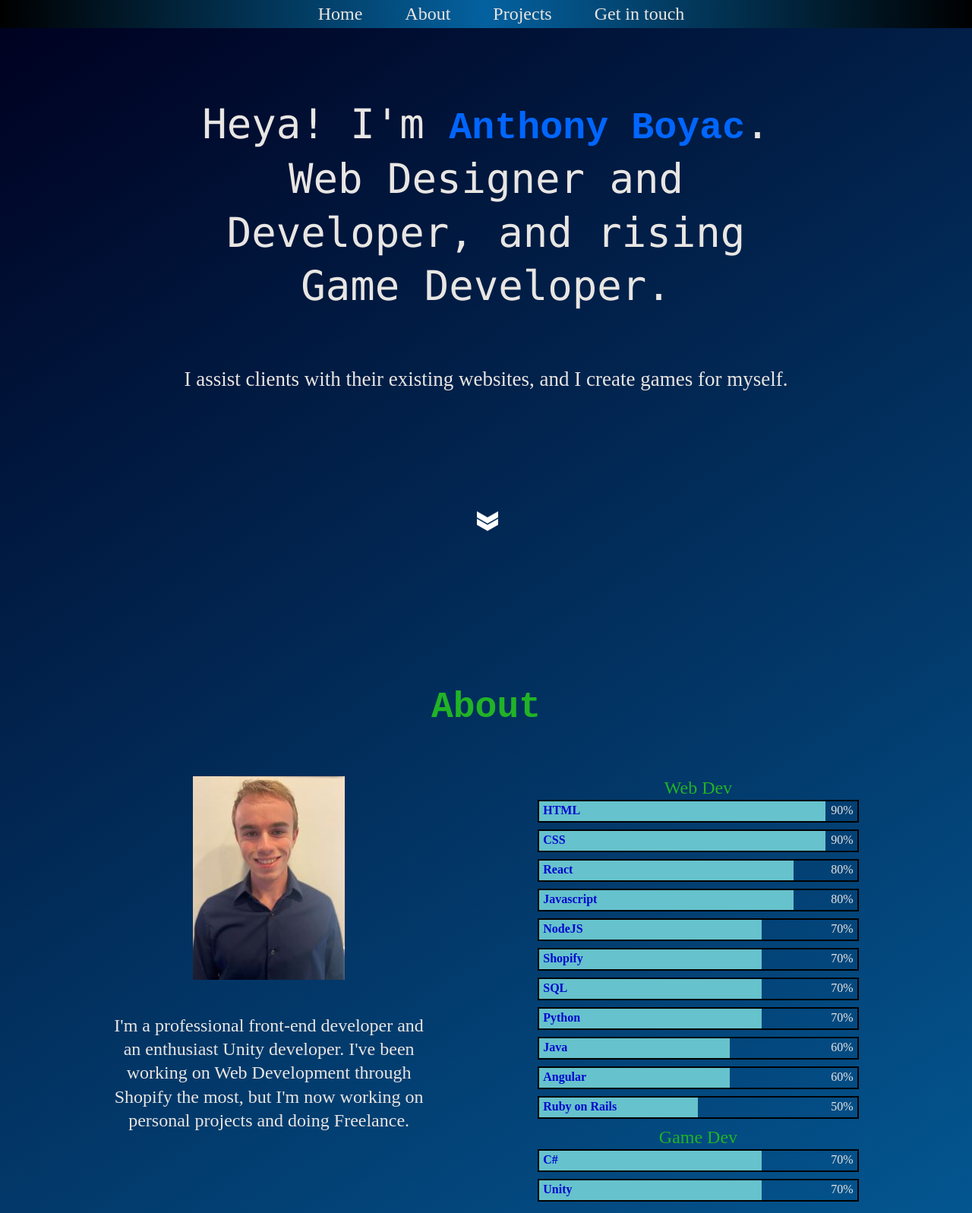
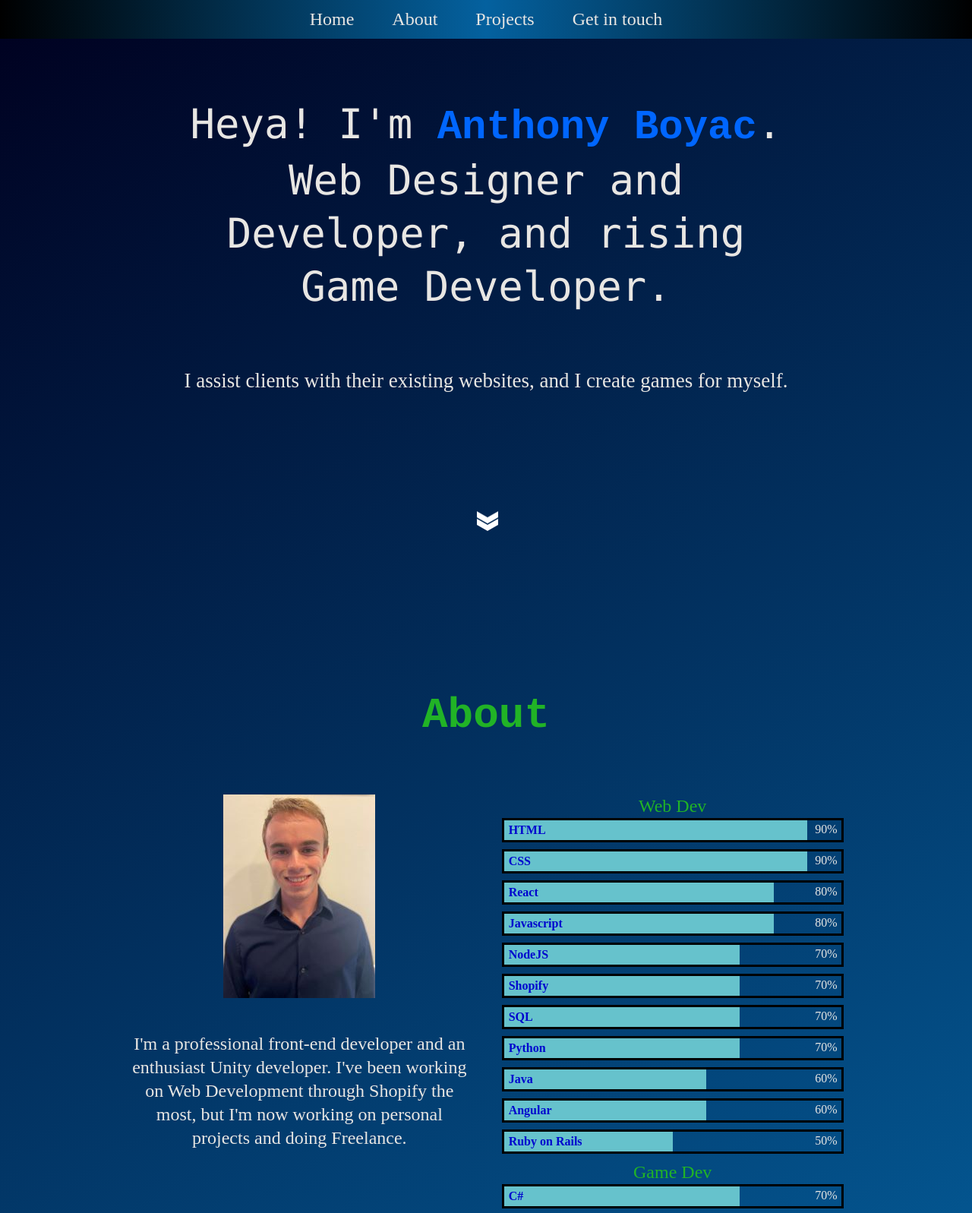
Before and after one commit to AnthonyBoyac/anthonyboyac.github.io, a website: page index.html in a window 1280 px wide. Shown: the top 1597 px of the page at 76% size. Drawn offline with nearby package versions, Linux system fonts and the light colour scheme.

Commit message:
cleaned up and optimized

```diff
--- a/index.html
+++ b/index.html
@@ -4,13 +4,13 @@
     <Title>Anthony Boyac's portfolio</Title>
     <meta charset=“UTF-8”>
     <meta name=“viewport” content=“width=device-width, initial-scale=1.0”>
+    <meta name="author" content="Anthony Boyac">
+    <meta name="description"
+        content="Here lies the portfolio of Anthony Boyac, a motivated web/game developer who is having way too much fun with programming.">
     <meta http-equiv=“X-UA-Compatible” content=“ie=edge”>
 
+    <link rel="shortcut icon" href="images/favicon.ico">
     <link rel="stylesheet" type="text/css" href="styles/index.css">
-
-    <script src="https://ajax.googleapis.com/ajax/libs/jquery/3.5.1/jquery.min.js"></script>
-    <script src="scripts/index.js"></script>
-
 </head>
 
 <body>
@@ -25,7 +25,8 @@
     <section id="home">
         <div class="intro-container">
             <div class="intro-text">
-                Heya! I'm <strong class="bold">Anthony Boyac</strong>. Web Designer and Developer, and rising Game
+                Heya! I'm <strong style="color: #0066ff;">Anthony Boyac</strong>. Web Designer and Developer, and rising
+                Game
                 Developer. <br><br>
                 <span>I assist clients with their existing websites, and I create games for myself.</span>
             </div>
@@ -41,18 +42,18 @@
         <div class="section-title">
             <h1>About</h1>
         </div>
-        <div class="about-container">
-            <div class="about-item about-intro">
+        <div class="flexbox-container">
+            <div class="flexbox-item">
                 <div class="profile-pic">
-                    <img src="images/professional_headshot_revised.jpg" alt="Profile Picture.">
+                    <img src="images/professional_headshot_revised.jpg" alt="Profile Picture">
                 </div>
                 <div class="introduction">
                     I'm a professional front-end developer and an enthusiast Unity developer. I've been
-                    working on Web Development through Shopify the most, but I'm now working on personal projects and doing Freelance.
+                    working on Web Development through Shopify the most, but I'm now working on personal projects and
+                    doing Freelance.
                 </div>
             </div>
-            <div class="skills-container">
-                <div class="about-item about-skills">
+            <div class="flexbox-item">
                 <div class="language-title">Web Dev</div>
                 <div class="skill-item">
                     <div class="bar-filled" style="width: 90%;">
@@ -120,8 +121,6 @@
                     </div>
                     <span>50%</span>
                 </div>
-                </div>
-                <div class="about-item about-skills">
                 <div class="language-title">Game Dev</div>
                 <div class="skill-item">
                     <div class="bar-filled" style="width: 70%;">
@@ -137,14 +136,13 @@
                 </div>
             </div>
         </div>
-        </div>
     </section>
 
     <section id="projects">
         <div class="section-title">
             <h1>Projects</h1>
         </div>
-        <div class="flex-container">
+        <div class="flexbox-container">
             <div class="project-item">
                 <a href="https://www.mypanier.com/" target="_blank">
                     <div>myPanier</div>
@@ -170,7 +168,7 @@
         <div class="section-title">
             <h1>Get in Touch</h1>
         </div>
-        <div class="flexbox-container row-2">
+        <div class="flexbox-container">
             <div class="flexbox-item">
                 <div class="contact-title">Wanna work together?</div><br>
                 <div class="contact-text"><a href="https://www.fiverr.com/anthonybyc">Let's do it!</a></div>
@@ -180,15 +178,11 @@
                 <div class="contact-text">Contact me on <a
                         href="https://www.linkedin.com/in/anthony-boyac-421046127/">LinkedIn</a> or by email (down
                     below).</div>
+                <!-- Safer to use 'formspree' to stop bots/spammers from stealing visiters' emails -->
                 <form action="https://formspree.io/f/xjvpogrl" method="POST">
-
                     <input type="text" name="_replyto" placeholder="Enter your email">
                     <br>
                     <textarea name="message" placeholder="Your message"></textarea>
-
-
-                    <!-- your other form fields go here -->
-
                     <button type="submit">Send</button>
                 </form>
             </div>
--- a/styles/index.css
+++ b/styles/index.css
@@ -1,3 +1,8 @@
+:root {
+  --body-color: #e8e6e3;
+  --title-link-color: #21b326;
+}
+
 html {
   font-size: 1rem;
   line-height: 1.3;
@@ -5,21 +10,19 @@ html {
 
 body {
   margin: 0;
-  color: #e8e6e3;
+  color: var(--body-color);
   background-image: linear-gradient(147deg, #00001f 0%, #04619f 74%);
-}
-
-.bold {
-  color: #0066ff;
-  font-size: 50px;
 }
 
 .tag {
   font-weight: bold;
   text-align: left;
   color: #0006ce;
-  margin-top: 2px;
-  margin-left: 5px;
+  margin: 3px 0 0 6px;
+}
+
+strong {
+  font-family: "Courier New", Courier, monospace;
 }
 
 #home {
@@ -40,9 +43,24 @@ body {
 
 .section-title h1 {
   font-family: "Courier New", cursive, sans-serif;
-  font-size: 3em;
+  font-size: 3.5em;
   padding: 60px 0 20px 0;
-  color: #21b326;
+  color: var(--title-link-color);
+}
+
+.flexbox-container {
+  display: flex;
+  flex-wrap: wrap;
+  justify-content: space-evenly;
+  text-align: center;
+  margin: auto;
+  width: 80%;
+  max-width: 1200px;
+}
+
+.flexbox-item {
+  width: 40%;
+  min-width: 450px;
 }
 
 /* Menu Header section */
@@ -51,21 +69,19 @@ body {
   position: fixed;
   justify-content: center;
   list-style: none;
-  padding-inline-start: 0;
-  padding-inline-end: 10px;
   left: 0;
   right: 0;
   background-image: linear-gradient(to right, #000000, #04619f, #000000);
-  padding: 3px;
+  padding: 10px;
   margin: 0;
+  z-index: 100;
 }
 
 .menu-header-container a {
   text-decoration: none;
-  color: #e8e6e3;
-  margin-left: 40px;
+  color: var(--body-color);
   font-size: 1.5em;
-  padding: 8px;
+  padding: 13px 25px;
 }
 
 .menu-header-container a:hover {
@@ -86,11 +102,7 @@ body {
 
 .intro-text {
   font-size: 54px;
-  font-family: "Lucida Console", Monaco, monospace
-}
-
-.intro-text strong {
-  font-family: "Courier New", Courier, monospace;
+  font-family: "Lucida Console", monospace, sans-serif;
 }
 
 .intro-text span {
@@ -146,7 +158,6 @@ body {
 @keyframes move {
   25% {
     opacity: 1;
-
   }
 
   33% {
@@ -166,11 +177,6 @@ body {
 }
 
 /* About section */
-.about-container {
-  display: flex;
-  justify-content: space-evenly;
-}
-
 .introduction {
   font-size: 1.5rem;
   margin-top: 45px;
@@ -180,19 +186,9 @@ body {
   width: 33%;
 }
 
-.about-item {
-  text-align: center;
-  width: 32%;
-}
-
-.about-skills {
-  display: contents;
-  width: 33%;
-}
-
-.about-skills .skill-item {
+.skill-item {
   display: flex;
-  border: 2px solid black;
+  border: 3px solid black;
   margin-bottom: 9px;
 }
 
@@ -203,7 +199,7 @@ body {
 
 .language-title {
   font-size: 1.5em;
-  color: #21b326;
+  color: var(--title-link-color);
 }
 
 .skill-item span {
@@ -213,15 +209,6 @@ body {
 }
 
 /* Projects section */
-#projects .flex-container {
-  display: flex;
-  justify-content: space-evenly;
-  align-items: center;
-  flex-wrap: wrap;
-  margin: auto;
-  width: 70%;
-}
-
 .project-item {
   display: flex;
   position: relative;
@@ -246,16 +233,6 @@ body {
 }
 
 /* Get in Touch section */
-.flexbox-container {
-  display: flex;
-  justify-content: space-evenly;
-  text-align: center;
-}
-
-.flexbox-item {
-  width: 40%;
-}
-
 .contact-title {
   font-size: 30px;
 }
@@ -265,7 +242,7 @@ body {
 }
 
 .contact-text a {
-  color: #21b326;
+  color: var(--title-link-color);
   font-size: 28px;
 }
 
@@ -286,15 +263,18 @@ form textarea {
 
 ::placeholder {
   color: #ffffff;
-  opacity: 1; /* Firefox */
+  opacity: 1;
+  /* Firefox */
 }
 
-:-ms-input-placeholder { /* Internet Explorer 10-11 */
- color: #ffffff;
+:-ms-input-placeholder {
+  /* Internet Explorer 10-11 */
+  color: #ffffff;
 }
 
-::-ms-input-placeholder { /* Microsoft Edge */
- color: #ffffff;
+::-ms-input-placeholder {
+  /* Microsoft Edge */
+  color: #ffffff;
 }
 
 form textarea {
```
Lines whose indentation alone changed are shown as unchanged.
